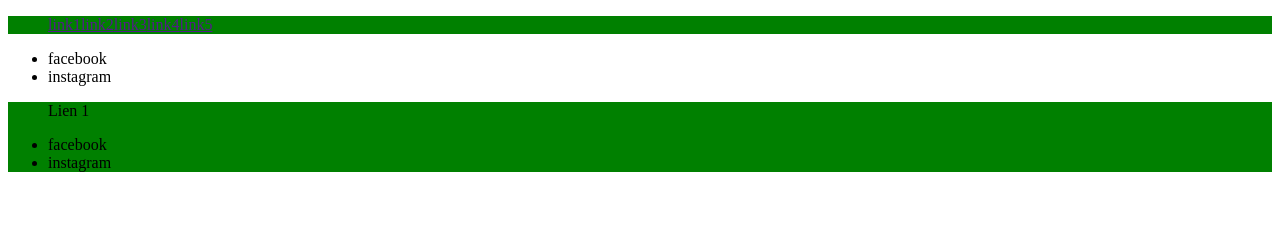
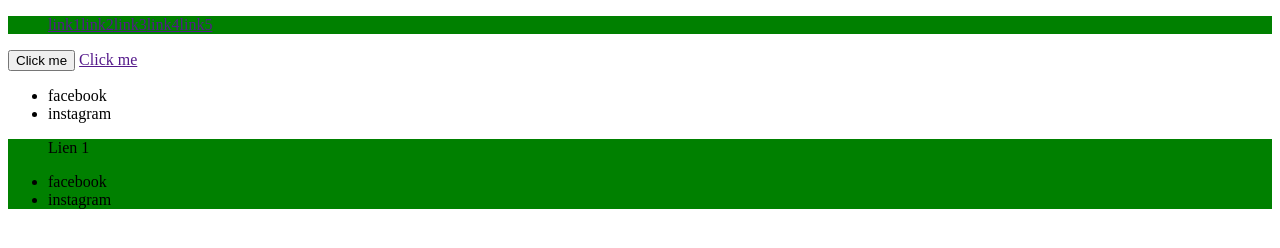
Before and after one commit to AlbanChatelet/git-main, a website: page index.html in a window 1280 px wide. Drawn offline with Linux system fonts and the light colour scheme.

Commit message:
feat(button) : add html

```diff
--- a/index.html
+++ b/index.html
@@ -19,6 +19,8 @@
       </nav>
     </header>
     <main>
+      <button class="button">Click me</button>
+      <a href="" class="button">Click me</a>
       <section id="social-networks">
         <ul>
           <li>facebook</li>
```
